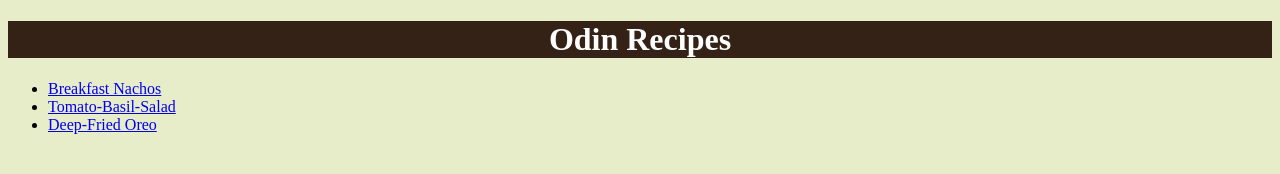
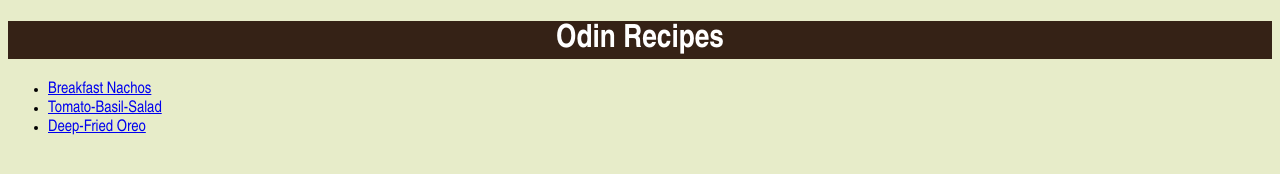
Before and after one commit to Oliver-asm/odin-recipes, a plain HTML site: page index.html in a window 1280 px wide. Drawn offline with Linux system fonts and the light colour scheme.

Commit message:
Estila algnos encabezados con font-family y font-weight

```diff
--- a/styles.css
+++ b/styles.css
@@ -1,8 +1,20 @@
+* {
+    font-family: 'Arial Narrow', Arial, sans-serif;
+    font-weight: normal;
+}
+
 h1 {
     text-align: center;
     background-color: rgb(53, 34, 22);
     color: white;
 }
+
+h1,
+h2,
+h3 {
+    font-weight: bold;
+}
+
 
 body {
     background-color: rgb(231, 236, 201);
```
